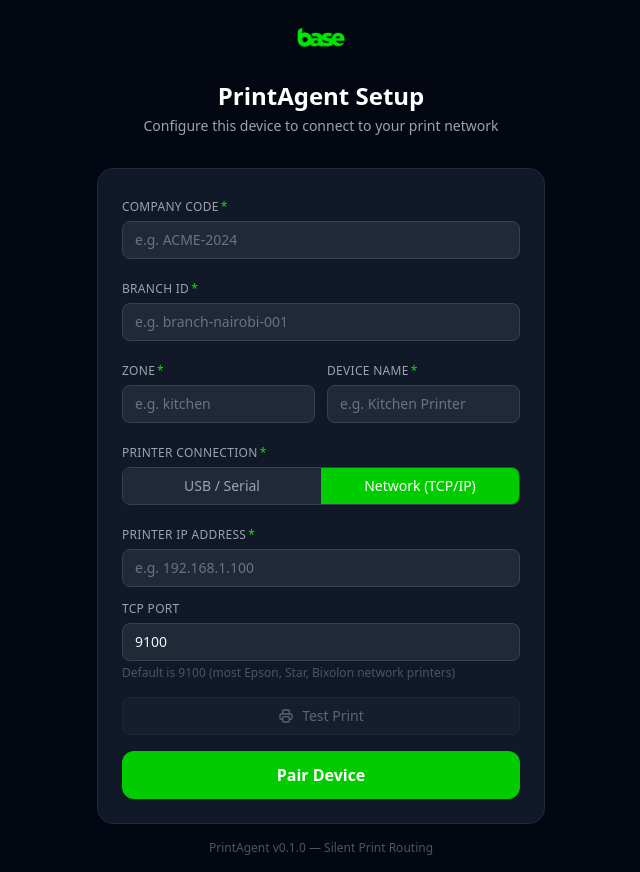
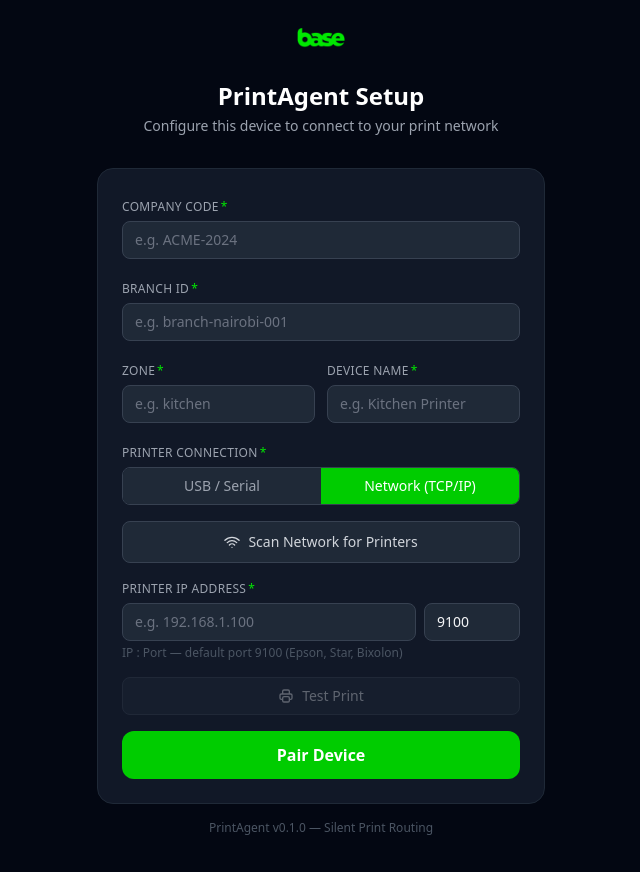
Before and after one commit to Hospitality-POS/base-printing-agent, a React (Vite) app: page / in a window 1280 px wide. Both pictures are taken after a click on the button "Network (TCP/IP)". Shown: the whole page, without its empty margins (319-959 px from the left). Built offline with nearby package versions, Linux system fonts and the light colour scheme.

Commit message:
feat(ui): network printer scan button with discovered printer list; pass printer params to test_print

```diff
--- a/src/screens/SetupScreen.tsx
+++ b/src/screens/SetupScreen.tsx
@@ -16,6 +16,8 @@
   const [printerPort, setPrinterPort] = useState("");
   const [printerHost, setPrinterHost] = useState("");
   const [printerNetworkPort, setPrinterNetworkPort] = useState("9100");
+  const [networkPrinters, setNetworkPrinters] = useState<string[]>([]);
+  const [scanning, setScanning] = useState(false);
   const [availablePorts, setAvailablePorts] = useState<string[]>([]);
   const [loading, setLoading] = useState(false);
   const [testPrinting, setTestPrinting] = useState(false);
@@ -38,6 +40,25 @@
     }
   };
 
+  const scanNetworkPrinters = async () => {
+    setScanning(true);
+    setNetworkPrinters([]);
+    setError(null);
+    try {
+      const found = await invoke<string[]>("discover_network_printers");
+      setNetworkPrinters(found);
+      if (found.length > 0 && !printerHost) {
+        const first = found[0].split(" ")[0];
+        setPrinterHost(first);
+      }
+      if (found.length === 0) setError("No printers found on port 9100. Enter the IP manually.");
+    } catch (e) {
+      setError("Network scan failed: " + String(e));
+    } finally {
+      setScanning(false);
+    }
+  };
+
   useEffect(() => {
     loadPorts();
   }, []);
@@ -57,7 +78,12 @@
     setError(null);
     setSuccess(null);
     try {
-      await invoke("test_print");
+      await invoke("test_print", {
+        printerType,
+        printerPort: printerType === "serial" ? printerPort : null,
+        printerHost: printerType === "network" ? printerHost.trim() : null,
+        printerNetworkPort: printerType === "network" ? parseInt(printerNetworkPort) || 9100 : null,
+      });
       setSuccess("Test print sent successfully!");
     } catch (e: unknown) {
       setError(e instanceof Error ? e.message : String(e));
@@ -212,17 +238,71 @@
               />
             </Field>
           ) : (
-            <div className="space-y-2">
-              <Field label="Printer IP Address" required>
+            <div className="space-y-3">
+              {/* Scan button */}
+              <button
+                type="button"
+                onClick={scanNetworkPrinters}
+                disabled={scanning}
+                className="w-full py-2.5 bg-gray-800 hover:bg-gray-700 border border-gray-700 rounded-lg text-gray-300 text-sm font-medium transition-colors disabled:opacity-50 flex items-center justify-center gap-2"
+              >
+                {scanning ? (
+                  <>
+                    <div className="w-4 h-4 border border-green-400 border-t-transparent rounded-full animate-spin" />
+                    Scanning network for printers...
+                  </>
+                ) : (
+                  <>
+                    <svg className="w-4 h-4" fill="none" viewBox="0 0 24 24" stroke="currentColor">
+                      <path strokeLinecap="round" strokeLinejoin="round" strokeWidth={2} d="M8.111 16.404a5.5 5.5 0 017.778 0M12 20h.01m-7.08-7.071c3.904-3.905 10.236-3.905 14.141 0M1.394 9.393c5.857-5.857 15.355-5.857 21.213 0" />
+                    </svg>
+                    Scan Network for Printers
+                  </>
+                )}
+              </button>
+
+              {/* Discovered printers */}
+              {networkPrinters.length > 0 && (
+                <Field label="Discovered Printers" required>
+                  <div className="space-y-1.5">
+                    {networkPrinters.map((entry) => {
+                      const ip = entry.split(" ")[0];
+                      const selected = printerHost === ip;
+                      return (
+                        <button
+                          key={ip}
+                          type="button"
+                          onClick={() => setPrinterHost(ip)}
+                          className={`w-full flex items-center justify-between px-3 py-2.5 rounded-lg border text-sm transition-colors ${
+                            selected
+                              ? "bg-green-500/10 border-green-500/40 text-green-400"
+                              : "bg-gray-800 border-gray-700 text-gray-300 hover:border-gray-600"
+                          }`}
+                        >
+                          <div className="flex items-center gap-2">
+                            <svg className="w-4 h-4 shrink-0" fill="none" viewBox="0 0 24 24" stroke="currentColor">
+                              <path strokeLinecap="round" strokeLinejoin="round" strokeWidth={2} d="M6 9V2h12v7M6 18H4a2 2 0 01-2-2v-5a2 2 0 012-2h16a2 2 0 012 2v5a2 2 0 01-2 2h-2M6 14h12v8H6v-8z" />
+                            </svg>
+                            <span className="font-mono">{ip}</span>
+                          </div>
+                          <span className="text-xs text-gray-500">port 9100</span>
+                        </button>
+                      );
+                    })}
+                  </div>
+                </Field>
+              )}
+
+              {/* Manual fallback */}
+              <Field label={networkPrinters.length > 0 ? "Or Enter IP Manually" : "Printer IP Address"} required={networkPrinters.length === 0}>
+                <div className="flex gap-2">
                   <input
                     type="text"
                     value={printerHost}
                     onChange={(e) => setPrinterHost(e.target.value)}
                     placeholder="e.g. 192.168.1.100"
-                  className="input-field"
+                    className="input-field flex-1"
                   />
-              </Field>
-              <Field label="TCP Port">
                   <input
                     type="number"
                     value={printerNetworkPort}
@@ -230,9 +310,11 @@
                     placeholder="9100"
                     min={1}
                     max={65535}
-                  className="input-field"
+                    className="input-field w-24"
+                    title="TCP port (default 9100)"
                   />
-                <p className="text-xs text-gray-600 mt-1">Default is 9100 (most Epson, Star, Bixolon network printers)</p>
+                </div>
+                <p className="text-xs text-gray-600 mt-1">IP : Port — default port 9100 (Epson, Star, Bixolon)</p>
               </Field>
             </div>
           )}
```
Lines whose indentation alone changed are shown as unchanged.
